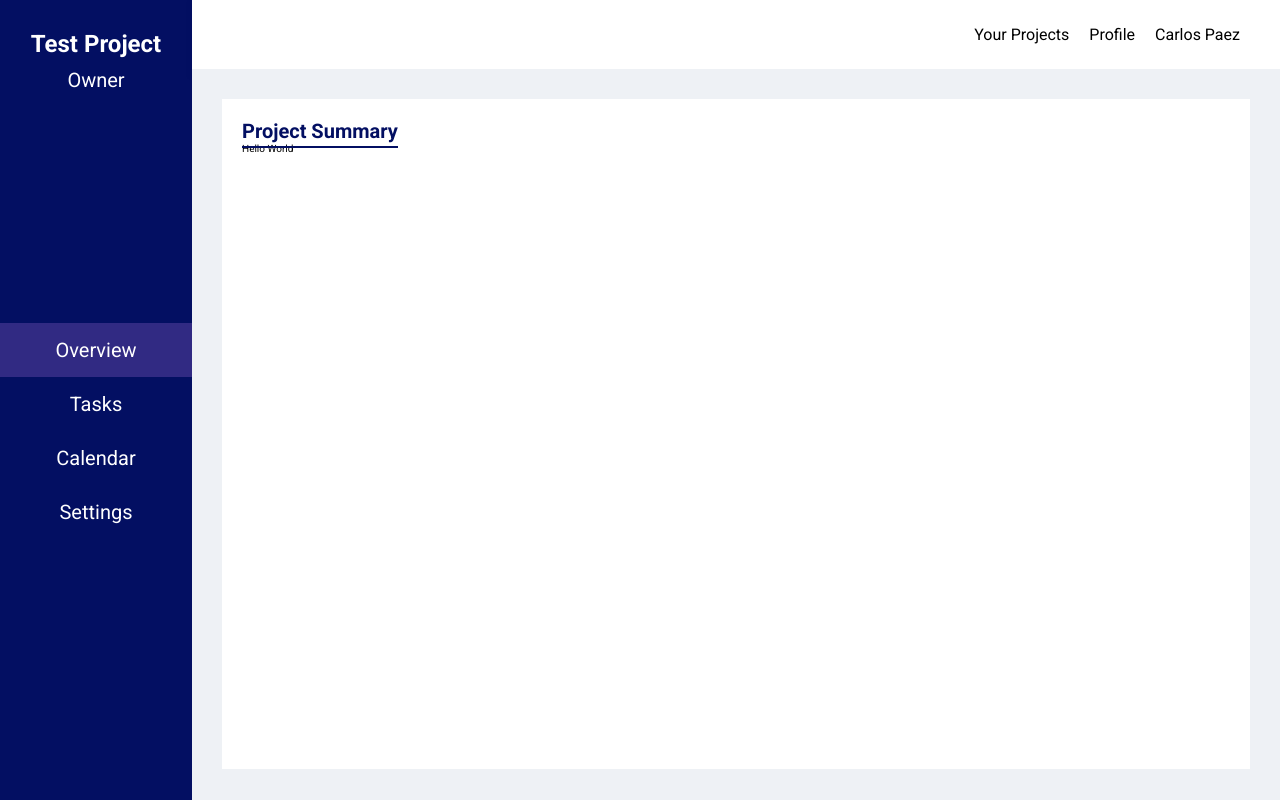
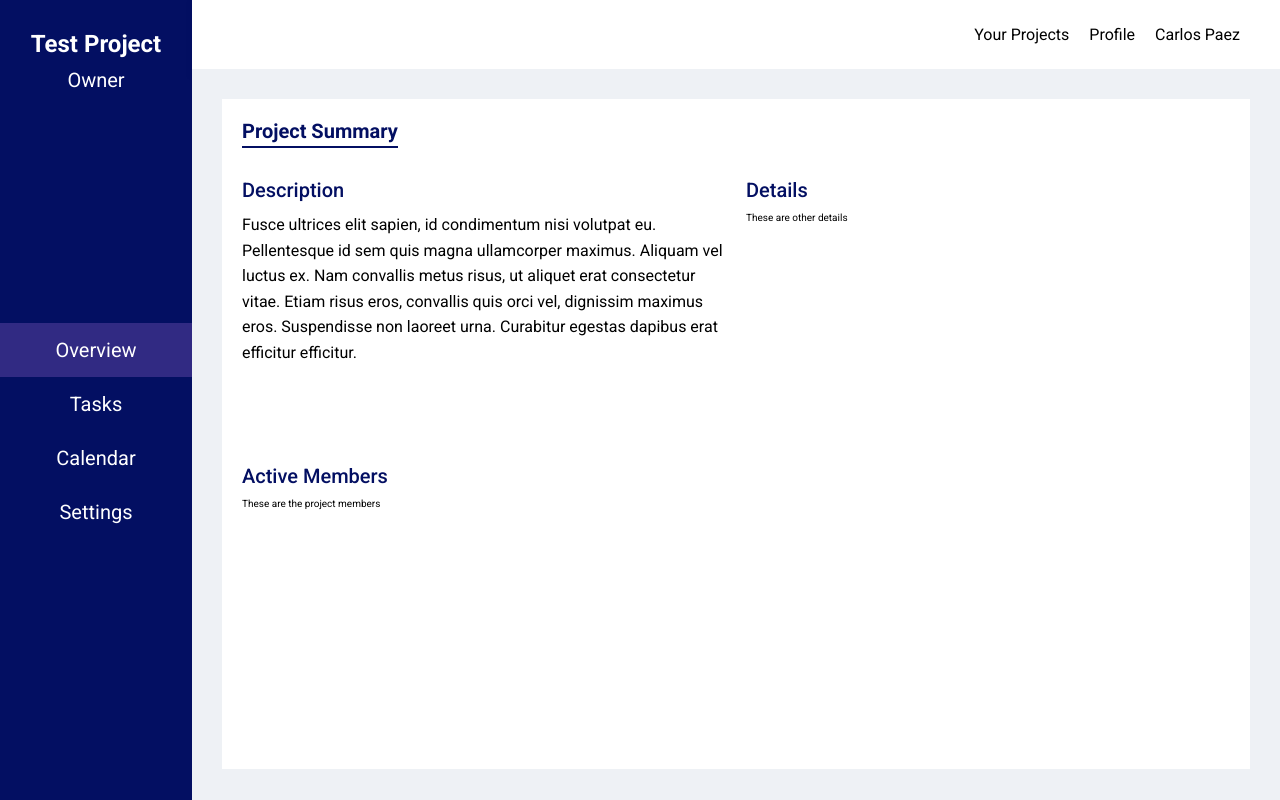
Before and after one commit to CarlosP1806/project-manager-app, a React (Create React App) app in the folder client/: page / in a window 1280 px wide. Built offline with nearby package versions, Linux system fonts and the light colour scheme.

Commit message:
Create overview section

```diff
--- a/client/src/components/AsideNavbar.js
+++ b/client/src/components/AsideNavbar.js
@@ -15,11 +15,15 @@ function AsideNavbar({
           <p className="aside-navbar__subtitle">{profileOwnership}</p>
         </header>
         <ul className="aside-navbar__links">
-          <li className={`aside-navbar__link ${currentView === 'overview' ? 'active' : ''}`}>
-            <p onClick={() => switchView('overview')}>Overview</p>
+          <li
+            className={`aside-navbar__link ${currentView === 'overview' ? 'active' : ''}`}
+            onClick={() => switchView('overview')}>
+            <p>Overview</p>
           </li>
-          <li className={`aside-navbar__link ${currentView === 'tasks' ? 'active' : ''}`}>
-            <p onClick={() => switchView('tasks')}>Tasks</p>
+          <li
+            className={`aside-navbar__link ${currentView === 'tasks' ? 'active' : ''}`}
+            onClick={() => switchView('tasks')}>
+            <p>Tasks</p>
           </li>
           <li className={`aside-navbar__link ${currentView === 'calendar' ? 'active' : ''}`}>
             <p>Calendar</p>
--- /dev/null
+++ b/client/src/pages/ProjectOverview.css
@@ -0,0 +1,36 @@
+.section--overview {
+    display: flex;
+    flex-direction: column;
+}
+
+.overview__container {
+    margin-top: 3.5rem;
+    flex: 1;
+    display: flex;
+}
+
+.overview__left, .overview__right {
+    flex: 1;
+}
+
+.overview__left {
+    display: flex;
+    flex-direction: column;
+    margin-right: 2rem;
+}
+
+.overview__description, .overview__members {
+    flex: 1;
+}
+
+.overview__header {
+    color: var(--main-color);
+    font-weight: 500;
+    font-size: var(--med-font);
+    margin-bottom: 1rem;
+}
+
+.overview__text {
+    font-size: var(--tiny-font);
+    line-height: 1.6;
+}
--- a/client/src/pages/ProjectOverview.js
+++ b/client/src/pages/ProjectOverview.js
@@ -1,4 +1,5 @@
 import React from 'react'
+import './ProjectOverview.css'
 
 function ProjectOverview() {
   return (
@@ -8,7 +9,28 @@ function ProjectOverview() {
           <h1 className="section__title">Project Summary</h1>
         </header>
         <div className="overview__container">
-          Hello World
+          <div className="overview__left">
+            <article className="overview__description">
+              <h2 className="overview__header">Description</h2>
+              <p className="overview__text">
+                Fusce ultrices elit sapien, id condimentum nisi volutpat eu. Pellentesque id
+                sem quis magna ullamcorper maximus. Aliquam vel luctus ex. Nam convallis metus
+                risus, ut aliquet erat consectetur vitae. Etiam risus eros, convallis quis orci
+                vel, dignissim maximus eros. Suspendisse non laoreet urna. Curabitur egestas dapibus
+                erat efficitur efficitur.
+              </p>
+            </article>
+            <article className="overview__members">
+              <h2 className="overview__header">Active Members</h2>
+              These are the project members
+            </article>
+          </div>
+          <div className="overview__right">
+            <article className="overview__details">
+              <h2 className="overview__header">Details</h2>
+              These are other details
+            </article>
+          </div>
         </div>
       </section>
     </>
```
